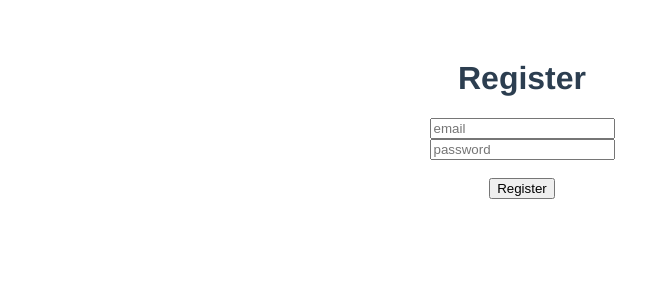
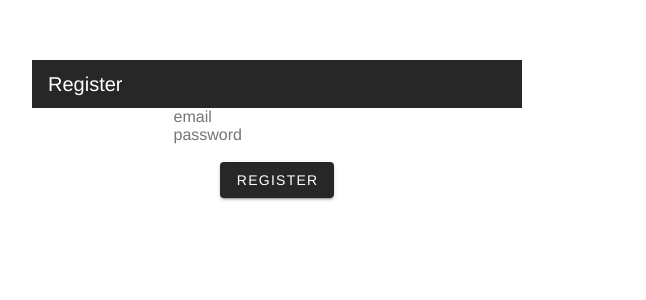
Before and after one commit to ChevreNeutron/MarioKartCompetitionsStats, a Vue app in the folder client/: page /#/register in a window 1280 px wide. Shown: the top 300 px of the page, without its empty margins (118-764 px from the left). Built offline with nearby package versions, Linux system fonts and the light colour scheme.

Commit message:
[UPDATE] Register page layout ok

```diff
--- a/client/package.json
+++ b/client/package.json
@@ -16,7 +16,8 @@
   "dependencies": {
     "axios": "^0.19.0",
     "vue": "^2.5.2",
-    "vue-router": "^3.0.1"
+    "vue-router": "^3.0.1",
+    "vuetify": "^2.1.9"
   },
   "devDependencies": {
     "autoprefixer": "^7.1.2",
--- a/client/src/App.vue
+++ b/client/src/App.vue
@@ -19,5 +19,7 @@ export default {
   text-align: center;
   color: #2c3e50;
   margin-top: 60px;
+  margin-right: 150px;
+  margin-left: 150px;
 }
 </style>
--- a/client/src/components/Register.vue
+++ b/client/src/components/Register.vue
@@ -1,7 +1,12 @@
 <template>
-  <div>
-    <h1>Register</h1>
+  <v-layout>
+    <v-flex xs6 offset-xs3>
+      <div class="white elevation-2">
+        <v-toolbar flat dense class="red" dark>
+          <v-toolbar-title>Register</v-toolbar-title>
+        </v-toolbar>
 
+        <div class="pa-1000">
           <input
             type="email"
             name="email"
@@ -14,13 +19,18 @@
             v-model="password"
             placeholder="password">
           <br>
-    <div calss="error" v-html="error"/>
+          <div class="error" v-html="error"/>
           <br>
-    <button
+          <v-btn
+            dark
+            class="red"
             @click="register">
             Register
-    </button>
+          </v-btn>
         </div>
+      </div>
+    </v-flex>
+  </v-layout>
 </template>
 
 <script>
--- a/client/src/main.js
+++ b/client/src/main.js
@@ -3,8 +3,12 @@
 import Vue from 'vue'
 import App from './App'
 import router from './router'
+import Vuetify from 'vuetify'
+import 'vuetify/dist/vuetify.min.css'
 
 Vue.config.productionTip = false
+
+Vue.use(Vuetify)
 
 /* eslint-disable no-new */
 new Vue({
```
Also changed, not shown: 1 other file (tests, documents, lock files or other folders). Lines whose indentation alone changed are shown as unchanged.
